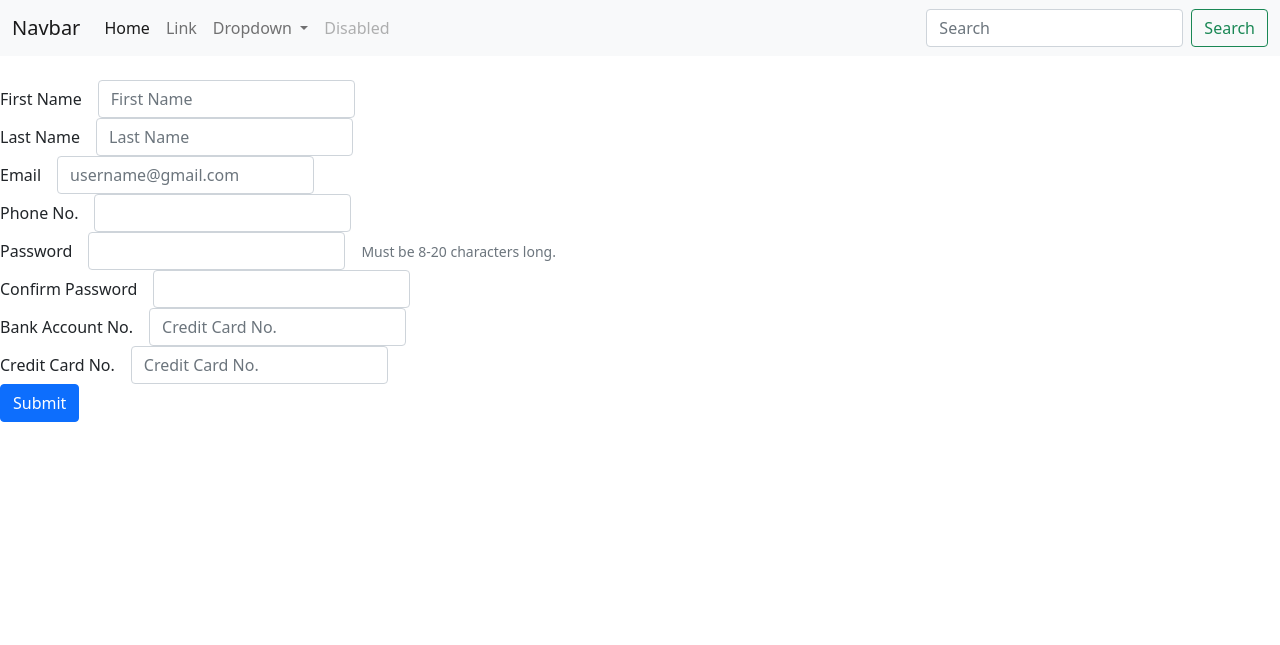
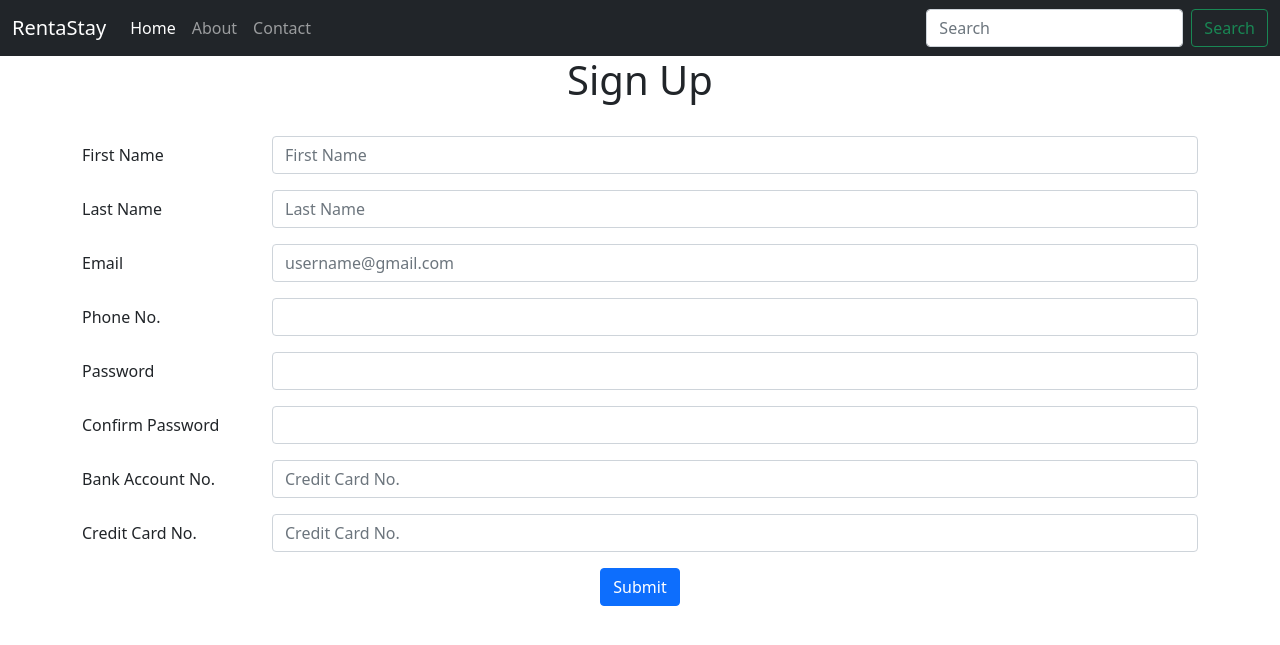
Before and after one commit to fardinanam/RentaStay, a Django app: page /accounts/signup/ in a window 1280 px wide. Shown: the top 645 px of the page. Run offline with Django 4.2, Linux system fonts and the light colour scheme.

Commit message:
bootstrap fixes for form

```diff
--- a/templates/accounts/signup.html
+++ b/templates/accounts/signup.html
@@ -1,82 +1,64 @@
-{% include 'base/base.html' %}
+{% extends 'base/base.html' %}
 
 {% block content %}
-
+<h1 class="text-center">Sign Up</h1>
+<div >
     <form method="POST">
         {% csrf_token %}
         {{ error }}
         <br>
 
-    <div class="row g-3 align-items-center">
-        <div class="col-auto">
-            <label for="firstname" class="col-form-label">First Name</label>
-        </div>
-        <div class="col-auto">
+        <div class="mb-3 row">
+            <label for="firstname" class="col-sm-2 col-form-label">First Name</label>
+            <div class="col-sm-10">
                 <input type="text" id="firstname" placeholder="First Name" class="form-control" aria-describedby="">
             </div>
         </div>
-    <div class="row g-3 align-items-center">
-        <div class="col-auto">
-            <label for="lastname" class="col-form-label">Last Name</label>
-        </div>
-        <div class="col-auto">
+        <div class="mb-3 row">
+            <label for="lastname" class="col-sm-2 col-form-label">Last Name</label>
+            <div class="col-sm-10">
                 <input type="text" id="lastname" placeholder="Last Name" class="form-control" aria-describedby="">
             </div>
         </div>
-    <div class="row g-3 align-items-center">
-        <div class="col-auto">
-            <label for="email" class="col-form-label">Email</label>
-        </div>
-        <div class="col-auto">
+        <div class="mb-3 row">
+            <label for="email" class="col-sm-2 col-form-label">Email</label>
+            <div class="col-sm-10">
                 <input type="email" id="email" placeholder="username@gmail.com" class="form-control" aria-describedby="" required>
             </div>
         </div>
-    <div class="row g-3 align-items-center">
-        <div class="col-auto">
-            <label for="phonenumber" class="col-form-label">Phone No.</label>
-        </div>
-        <div class="col-auto">
+        <div class="mb-3 row">
+            <label for="phonenumber" class="col-sm-2 col-form-label">Phone No.</label>
+            <div class="col-sm-10">
                 <input type="tel" id="lastname" class="form-control" aria-describedby="">
             </div>
         </div>
-    <div class="row g-3 align-items-center">
-        <div class="col-auto">
-            <label for="password" class="col-form-label">Password</label>
-        </div>
-        <div class="col-auto">
+        <div class="mb-3 row">
+            <label for="password" class="col-sm-2 col-form-label">Password</label>
+            <div class="col-sm-10">
                 <input type="password" id="password" class="form-control" aria-describedby="" required>
             </div>
-        <div class="col-auto">
-            <span id="passwordHelpInline" class="form-text">
-            Must be 8-20 characters long.
-            </span>
         </div>
-    </div>
-    <div class="row g-3 align-items-center">
-        <div class="col-auto">
-            <label for="confirmpassword" class="col-form-label">Confirm Password</label>
-        </div>
-        <div class="col-auto">
+        <div class="mb-3 row">
+            <label for="confirmpassword" class="col-sm-2 col-form-label">Confirm Password</label>
+            <div class="col-sm-10">
                 <input type="password" id="confirmpassword" class="form-control" aria-describedby="" required>
             </div>
         </div>
-    <div class="row g-3 align-items-center">
-        <div class="col-auto">
-            <label for="bankaccount" class="col-form-label">Bank Account No.</label>
-        </div>
-        <div class="col-auto">
+        <div class="mb-3 row">
+            <label for="bankaccount" class="col-sm-2 col-form-label">Bank Account No.</label>
+            <div class="col-sm-10">
                 <input type="text" id="bankaccount" placeholder="Credit Card No." class="form-control" aria-describedby="">
             </div>
         </div>
-    <div class="row g-3 align-items-center">
-        <div class="col-auto">
-            <label for="creditcard" class="col-form-label">Credit Card No.</label>
-        </div>
-        <div class="col-auto">
+        <div class="mb-3 row">
+            <label for="creditcard" class="col-sm-2 col-form-label">Credit Card No.</label>
+            <div class="col-sm-10">
                 <input type="text" id="creditcard" placeholder="Credit Card No." class="form-control" aria-describedby="">
             </div>
         </div>
-
+        <div class="text-center">
             <button type="submit" class="btn btn-primary">Submit</button>
+        </div>
     </form>
+</div>
 {% endblock content %}
--- a/templates/base/base.html
+++ b/templates/base/base.html
@@ -11,9 +11,9 @@
             integrity="sha384-1BmE4kWBq78iYhFldvKuhfTAU6auU8tT94WrHftjDbrCEXSU1oBoqyl2QvZ6jIW3" crossorigin="anonymous">
     </head>
     <body>
-        <nav class="navbar navbar-expand-lg navbar-light bg-light">
+        <nav class="navbar navbar-expand-lg navbar-dark bg-dark">
             <div class="container-fluid">
-                <a class="navbar-brand" href="#">Navbar</a>
+                <a class="navbar-brand" href="#">RentaStay</a>
                 <button class="navbar-toggler" type="button" data-bs-toggle="collapse" data-bs-target="#navbarSupportedContent" aria-controls="navbarSupportedContent" aria-expanded="false" aria-label="Toggle navigation">
                 <span class="navbar-toggler-icon"></span>
                 </button>
@@ -23,9 +23,12 @@
                     <a class="nav-link active" aria-current="page" href="#">Home</a>
                     </li>
                     <li class="nav-item">
-                    <a class="nav-link" href="#">Link</a>
+                    <a class="nav-link" href="#">About</a>
                     </li>
-                    <li class="nav-item dropdown">
+                    <li class="nav-item">
+                    <a class="nav-link" href="#">Contact</a>
+                    </li>
+                    {% comment %} <li class="nav-item dropdown">
                     <a class="nav-link dropdown-toggle" href="#" id="navbarDropdown" role="button" data-bs-toggle="dropdown" aria-expanded="false">
                         Dropdown
                     </a>
@@ -38,7 +41,7 @@
                     </li>
                     <li class="nav-item">
                     <a class="nav-link disabled">Disabled</a>
-                    </li>
+                    </li>{% endcomment %}
                 </ul>
                 <form class="d-flex">
                     <input class="form-control me-2" type="search" placeholder="Search" aria-label="Search">
@@ -47,9 +50,11 @@
                 </div>
             </div>
         </nav>
+        <div class="container">
         {% block content %}
 
         {% endblock %}
+        </div>
         <!-- required bootstrap js -->
         <script src="https://cdn.jsdelivr.net/npm/bootstrap@5.1.3/dist/js/bootstrap.bundle.min.js"
             integrity="sha384-ka7Sk0Gln4gmtz2MlQnikT1wXgYsOg+OMhuP+IlRH9sENBO0LRn5q+8nbTov4+1p"
```
Lines whose indentation alone changed are shown as unchanged.
